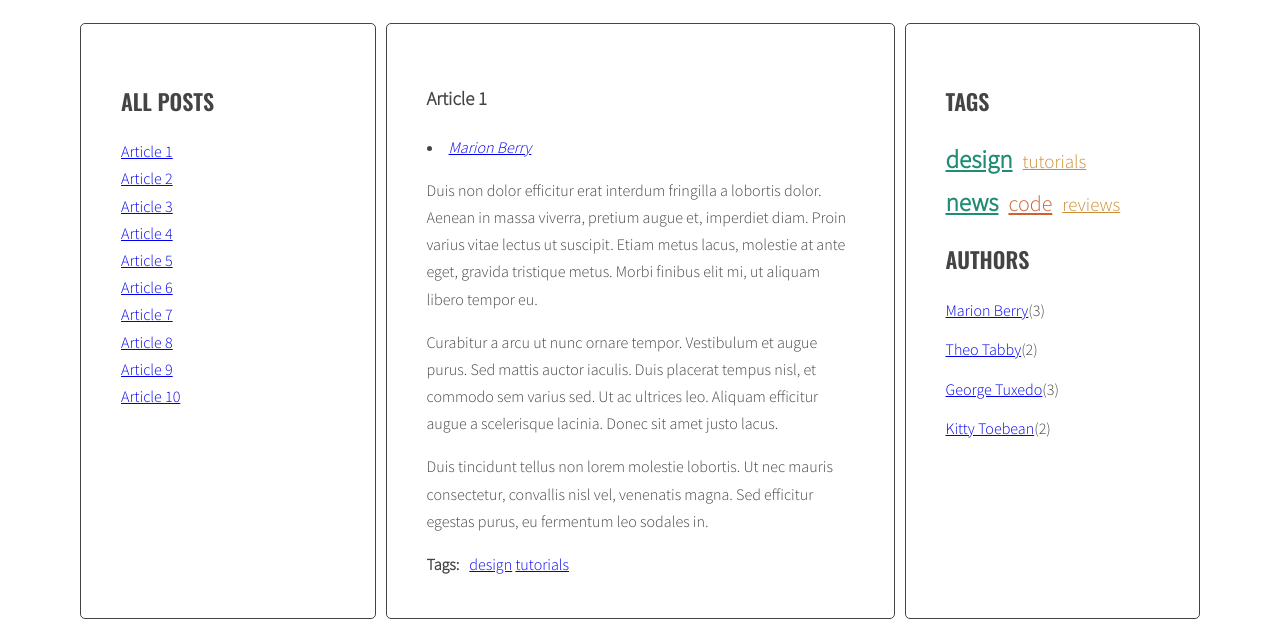
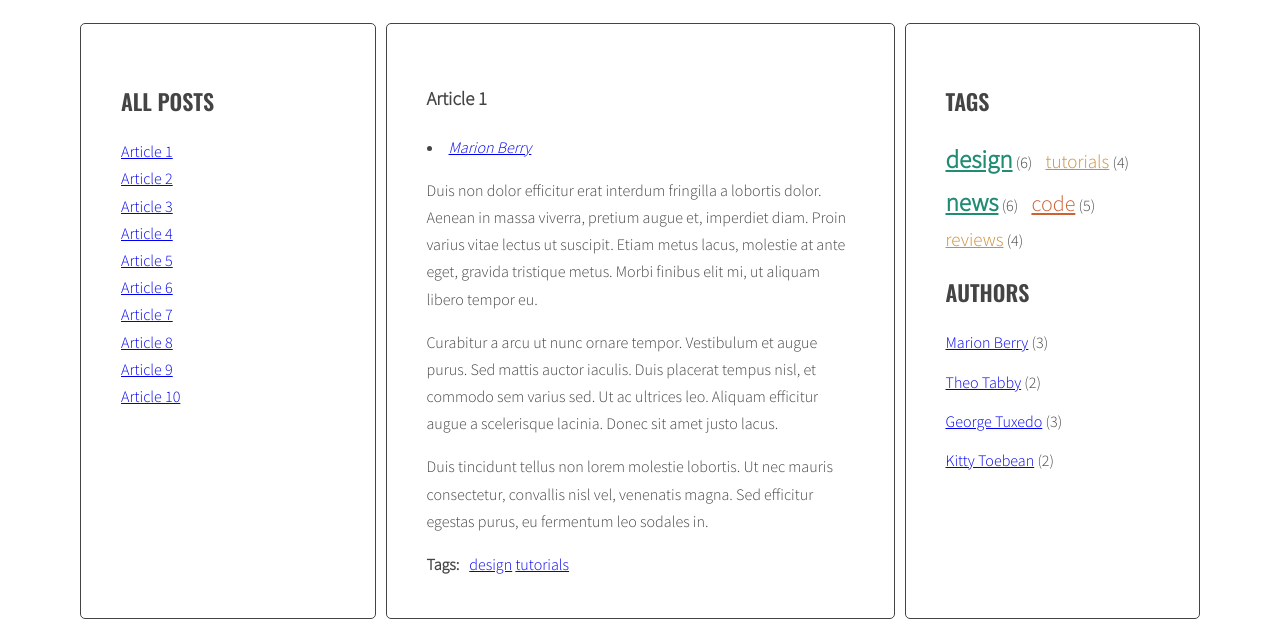
Before and after one commit to ahernas/javascript-blog, a website: page index.html in a window 1280 px wide. Shown: the part 220-847 px from the top of the page. Drawn offline with nearby package versions, Linux system fonts and the light colour scheme.

Commit message:
Add templates Handlebars to tag cloud and authors list

```diff
--- a/index.html
+++ b/index.html
@@ -278,6 +278,7 @@
         </main>
       </div>
     </div>
+
     <script id="template-article-link" type="text/x-handlebars-template">
       <li><a href="#{{ id }}"><span>{{ title }}</span></a></li>
     </script>
@@ -287,6 +288,19 @@
     <script id="template-author-link" type="text/x-handlebars-template">
       <li><a href="#author-{{ id }}"><span>{{ title }}</span></a></li>
     </script>
+
+    <script id="template-tag-cloud-link" type="text/x-handlebars-template">
+      {{#each tags}}
+        <li><a class="{{ className }}" href="#tag-{{ tag }}">{{ tag }}</a>{{ count }}</li>
+      {{/each}}
+    </script>
+
+    <script id="template-author-cloud-link" type="text/x-handlebars-template">
+      {{#each authors}}
+        <li><a href="#author-{{ author }}">{{ author }}</a>{{ count }}</li>
+      {{/each}}
+    </script>
+
     <script src="https://cdnjs.cloudflare.com/ajax/libs/handlebars.js/4.1.0/handlebars.min.js"></script>
     <script src="js/script.js"></script>
   </body>
--- a/js/script.js
+++ b/js/script.js
@@ -8,8 +8,10 @@
   const templates = {
     articleLink: Handlebars.compile(document.querySelector('#template-article-link').innerHTML),
     tagLink: Handlebars.compile(document.querySelector('#template-tag-link').innerHTML),
-    authorLink: Handlebars.compile(document.querySelector('#template-author-link').innerHTML)
-}
+    authorLink: Handlebars.compile(document.querySelector('#template-author-link').innerHTML),
+    tagCloudLink: Handlebars.compile(document.querySelector('#template-tag-cloud-link').innerHTML),
+    authorCloudLink: Handlebars.compile(document.querySelector('#template-author-cloud-link').innerHTML)
+  };
 
   const optArticleSelector = '.post',
     optTitleSelector = '.post-title',
@@ -191,18 +193,26 @@
     console.log('tagsParams:', tagsParams);
 
     /* [NEW] create variable for all links HTML code */
-    let allTagsHTML = '';
+    //let allTagsHTML = '';
+    const allTagsData = {tags: []};
 
     /* [NEW] START LOOP: for each tag in allTags: */
     for (let tag in allTags) {
       /* [NEW] generate code of a link and add it to allTagsHTML */
 
-      allTagsHTML += '<li><a class="' + calculateTagClass(allTags[tag], tagsParams) + '" href="#tag-' + tag + '">' + tag + '</a></li>';
+      //allTagsHTML += '<li><a class="' + calculateTagClass(allTags[tag], tagsParams) + '" href="#tag-' + tag + '">' + tag + '</a></li>';
+      allTagsData.tags.push({
+        tag: tag,
+        count: ' (' + allTags[tag] + ')',
+        className: calculateTagClass(allTags[tag], tagsParams)
+      });
+      console.log(allTagsData);
 
       /* [NEW] END LOOP: for each tag in allTags: */
     }
     /*[NEW] add HTML from allTagsHTML to tagList */
-    tagList.innerHTML = allTagsHTML;
+    //tagList.innerHTML = allTagsHTML;
+    tagList.innerHTML = templates.tagCloudLink(allTagsData);
   }
 
 
@@ -276,7 +286,6 @@
       //const linkHTML = '<li><a href="#author-' + articleAuthors + '">' + articleAuthors + '</a></li>';
       const linkHTMLData = {id: articleAuthors, title: articleAuthors};
       const linkHTML = templates.authorLink(linkHTMLData);
-      console.log(linkHTML);
 
       html = html + linkHTML;
 
@@ -290,13 +299,18 @@
     }
 
     const authorList = document.querySelector('.authors');
-    let allAuthorsHTML = '';
+    //let allAuthorsHTML = '';
+    const allAuthorsData = {authors: []};
 
     for (let articleAuthors in allAuthors) {
-      allAuthorsHTML += '<li><a href="#author-' + articleAuthors + '">' + articleAuthors + '</a>(' + allAuthors[articleAuthors] + ')</li>';
+      //allAuthorsHTML += '<li><a href="#author-' + articleAuthors + '">' + articleAuthors + '</a>(' + allAuthors[articleAuthors] + ')</li>';
+      allAuthorsData.authors.push({
+        author: articleAuthors,
+        count: ' (' + allAuthors[articleAuthors] + ')'
+      });
     }
 
-    authorList.innerHTML = allAuthorsHTML;
+    authorList.innerHTML = templates.authorCloudLink(allAuthorsData);
   }
 
   generateAuthors();
```
